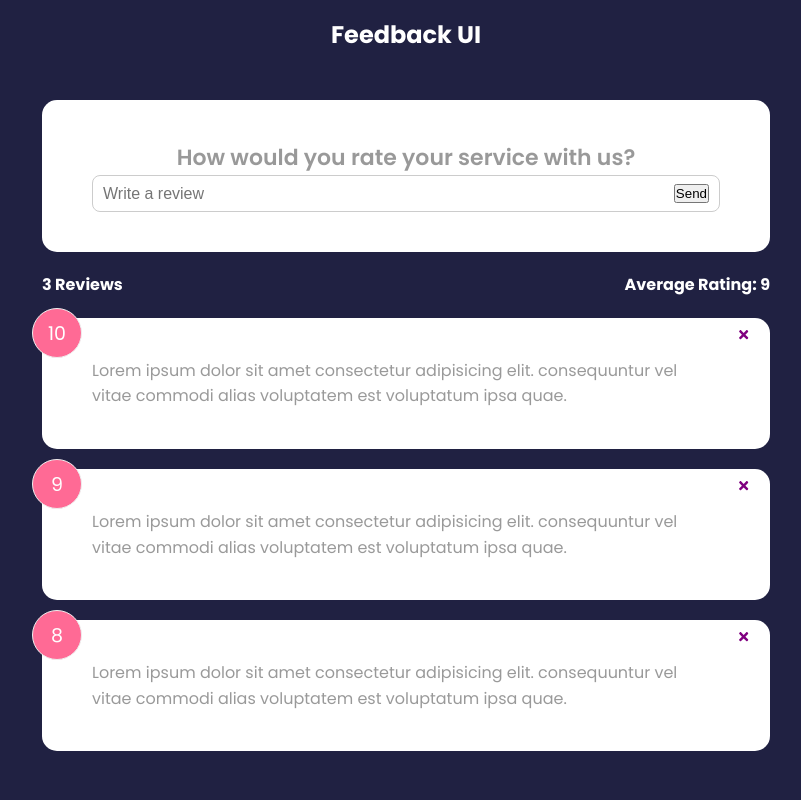
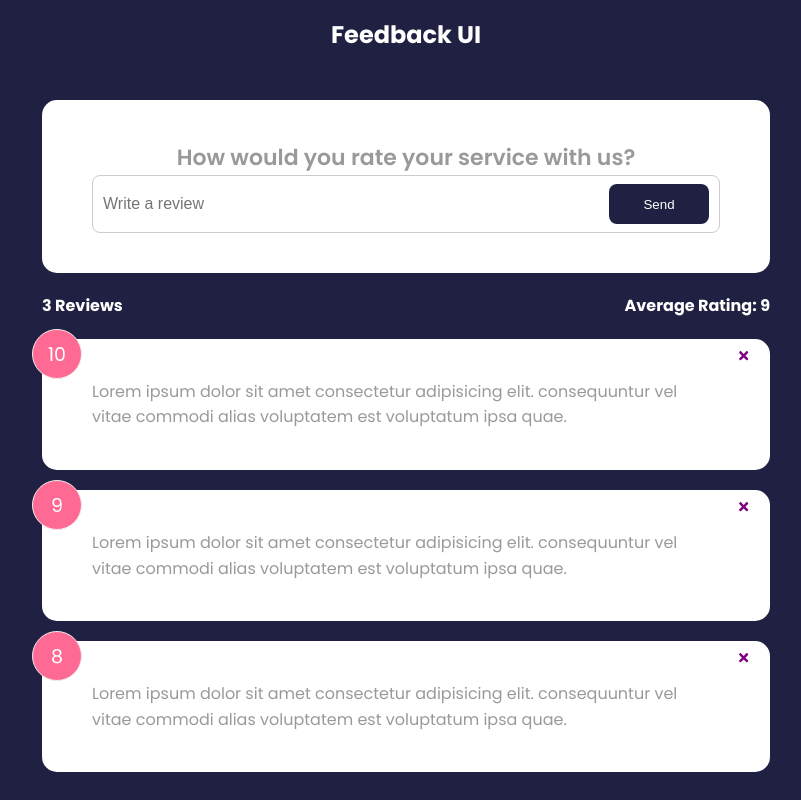
Before and after one commit to esoto1117/feedback-app, a React (Create React App) app: page / in a window 1280 px wide. Shown: the whole page, without its empty margins (234-1035 px from the left). Built offline with nearby package versions, Linux system fonts and the light colour scheme.

Commit message:
update custom button component

```diff
--- a/src/components/FeedbackForm.jsx
+++ b/src/components/FeedbackForm.jsx
@@ -1,5 +1,6 @@
 import { useState } from "react"
 import Card from "./shared/Card"
+import Button from "./shared/Button"
 
 function FeedbackForm() {
 
@@ -16,7 +17,7 @@
         {/* @todo - rating select component */}
         <div className="input-group">
           <input onChange={handleTextChange} type="text" placeholder="Write a review" value={text}/>
-          <button type="submit">Send</button>
+          <Button type="submit">Send</Button>
         </div>
       </form>
     </Card>
--- a/src/components/Header.jsx
+++ b/src/components/Header.jsx
@@ -2,7 +2,7 @@
 
 function Header({ text }) {
   return (
-    <header text={true}>
+    <header>
         <div className="container">
             <h2>{text}</h2>
         </div>
--- a/src/components/shared/Button.jsx
+++ b/src/components/shared/Button.jsx
@@ -1,9 +1,24 @@
-import React from 'react'
+import PropTypes from 'prop-types'
 
-function Button() {
+function Button({ children, version, type, isDisabled}) {
   return (
-    <div>Button</div>
+    <button type={type} disabled={isDisabled} className={`btn btn-${version}`}>
+      {children}
+    </button>
   )
 }
 
+Button.defaultProps = {
+  version: 'primary',
+  type: 'button',
+  isDisabled: false
+}
+
+Button.propTypes = {
+  children: PropTypes.node.isRequired,
+  version: PropTypes.string,
+  type: PropTypes.string,
+  isDisabled: PropTypes.bool,
+}
+
 export default Button
```
